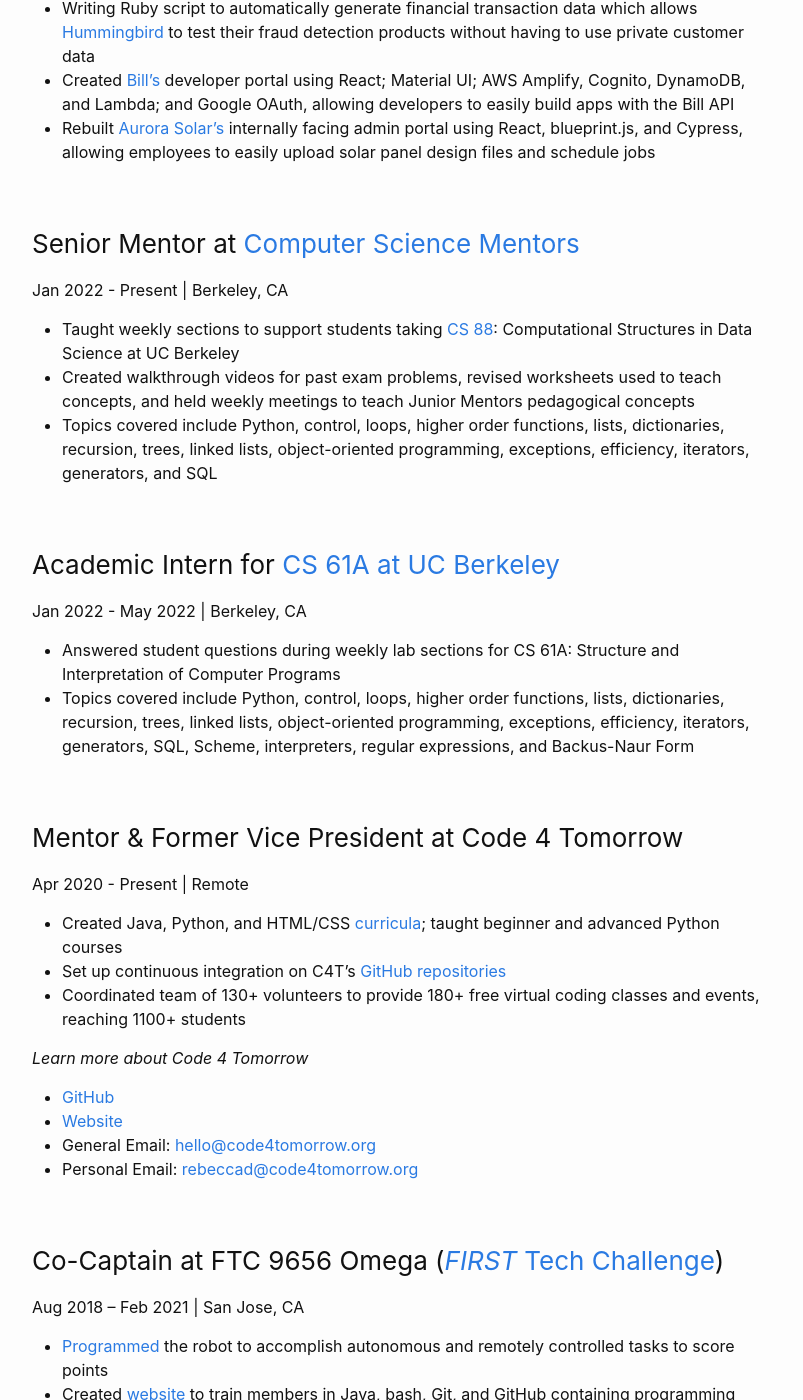
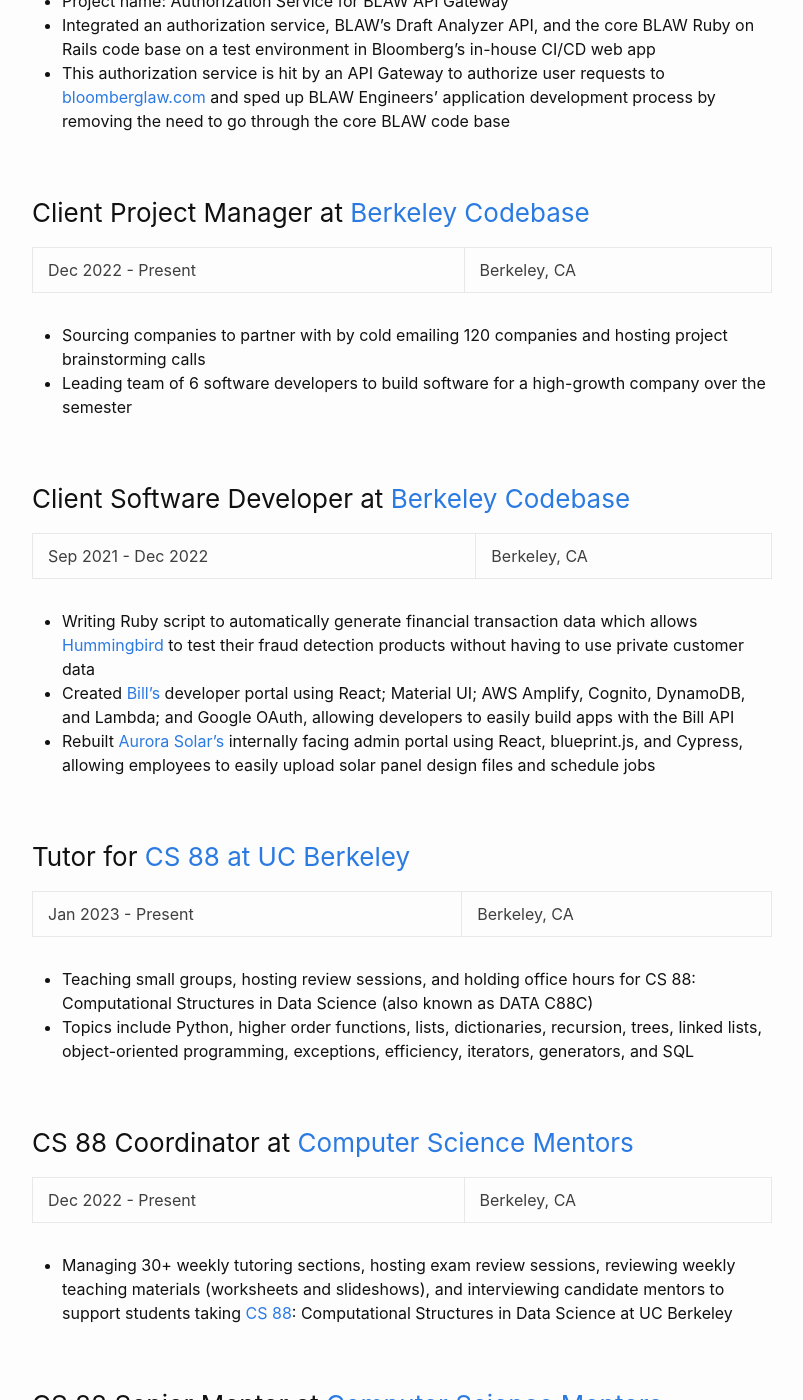
Before and after one commit to phrdang/phrdang.github.io, a Jekyll site: the page built from about.md, in a window 1280 px wide and 1400 px high, scrolled down 2187 px. Shown: the whole window, without its empty margins (238-1041 px from the left). Built offline with Jekyll 4.4.1, drawn with Linux system fonts in a browser that asks for light colours; some of the changed text lies outside the part shown.

Commit message:
Update About, Ed Portfolio, Resume for Spring 2023

```diff
--- a/about.md
+++ b/about.md
@@ -25,18 +25,20 @@
 
 | School | Dates | Major | GPA | Relevant Coursework |
 |--------|-------|-------|-----|------------------|
-| University of California, Berkeley | Aug 2021 - May 2025 | Electrical Engineering & Computer Science | 3.9 | - Structure and Interpretation of Computer Programs (Python) <br>- Data Structures (Java) |
+| University of California, Berkeley | Aug 2021 - May 2025 | Electrical Engineering & Computer Science | 3.9 | - Discrete Mathematics & Probability Theory <br> - Machine Structures (C Programming Language) <br> - Data Structures (Java) <br>- Structure and Interpretation of Computer Programs (Python) <br> - Spring 2023: Algorithms, Computer Security |
 | Evergreen Valley College | Jun 2019 - Jul 2020 | N/A (dual enrollment during high school) | 4.0 | - Discrete Structures <br>- Intro to Data Structures (Java) <br>- Intro to Program Structures (Java) <br>- Program Design & Development (Python) |
 | Evergreen Valley High School | Aug 2017 - Jun 2021 | N/A | 4.0 (Valedictorian) | - Database Design and SQL Programming <br>- AP Calculus BC <br>- AP Calculus AB |
 
 ## 💼 Experience
 
 ### Member of [Eta Kappa Nu, Mu Chapter (IEEE-HKN)](https://hkn.eecs.berkeley.edu)
+
 December 2022 - Present | Berkeley, CA
 
 - Inducted into Electrical Engineering & Computer Science Honor Society for outstanding academic performance
 
 ### Software Engineer Intern at [Bloomberg](https://www.bloomberg.com/company)
+
 May 2022 - Aug 2022 | New York, NY
 
 - Engineering Web, Internal Apps, Law & Data Department
@@ -46,29 +48,58 @@
 - Integrated an authorization service, BLAW’s Draft Analyzer API, and the core BLAW Ruby on Rails code base on a test environment in Bloomberg’s in-house CI/CD web app
 - This authorization service is hit by an API Gateway to authorize user requests to [bloomberglaw.com](https://bloomberglaw.com) and sped up BLAW Engineers’ application development process by removing the need to go through the core BLAW code base
 
+### Client Project Manager at [Berkeley Codebase](https://codebase.berkeley.edu)
+
+Dec 2022 - Present | Berkeley, CA
+
+- Sourcing companies to partner with by cold emailing 120 companies and hosting project brainstorming calls
+- Leading team of 6 software developers to build software for a high-growth company over the semester
+
 ### Client Software Developer at [Berkeley Codebase](https://codebase.berkeley.edu)
-Sep 2021 - Present | Berkeley, CA
+
+Sep 2021 - Dec 2022 | Berkeley, CA
 
 - Writing Ruby script to automatically generate financial transaction data which allows [Hummingbird](https://hummingbird.co) to test their fraud detection products without having to use private customer data
 - Created [Bill’s](https://bill.com) developer portal using React; Material UI; AWS Amplify, Cognito, DynamoDB, and Lambda; and Google OAuth, allowing developers to easily build apps with the Bill API
 - Rebuilt [Aurora Solar’s](https://aurorasolar.com) internally facing admin portal using React, blueprint.js, and Cypress, allowing employees to easily upload solar panel design files and schedule jobs
 
-### Senior Mentor at [Computer Science Mentors](https://csmentors.berkeley.edu)
-Jan 2022 - Present | Berkeley, CA
+### Tutor for [CS 88 at UC Berkeley](https://c88c.org)
 
-- Taught weekly sections to support students taking [CS 88](https://cs88-website.github.io): Computational Structures in Data Science at UC Berkeley
-- Created walkthrough videos for past exam problems, revised worksheets used to teach concepts, and held weekly meetings to teach
-Junior Mentors pedagogical concepts
-- Topics covered include Python, control, loops, higher order functions, lists, dictionaries, recursion, trees, linked lists, object-oriented programming, exceptions, efficiency, iterators, generators, and SQL
+Jan 2023 - Present | Berkeley, CA
+
+- Teaching small groups, hosting review sessions, and holding office hours for CS 88: Computational Structures in Data Science (also known as DATA C88C)
+- Topics include Python, higher order functions, lists, dictionaries, recursion, trees, linked lists, object-oriented programming, exceptions, efficiency, iterators, generators, and SQL
+
+### CS 88 Coordinator at [Computer Science Mentors](https://csmentors.berkeley.edu)
+
+Dec 2022 - Present | Berkeley, CA
+
+- Managing 30+ weekly tutoring sections, hosting exam review sessions, reviewing weekly teaching materials (worksheets and slideshows), and interviewing candidate mentors to support students taking [CS 88](https://c88c.org): Computational Structures in Data Science at UC Berkeley
+
+### CS 88 Senior Mentor at [Computer Science Mentors](https://csmentors.berkeley.edu)
+
+Aug 2022 - Dec 2022 | Berkeley, CA
+
+- Taught weekly tutoring sections to support students taking [CS 88](https://c88c.org): Computational Structures in Data Science at UC Berkeley
+- Revised worksheets used to teach concepts and held weekly meetings to teach Junior Mentors pedagogical concepts
+
+### CS 88 Junior Mentor at [Computer Science Mentors](https://csmentors.berkeley.edu)
+
+Jan 2022 - May 2022 | Berkeley, CA
+
+- Taught weekly tutoring sections to support students taking [CS 88](https://c88c.org): Computational Structures in Data Science at UC Berkeley
+- Created walkthrough videos for past exam problems
 
 ### Academic Intern for [CS 61A at UC Berkeley](https://cs61a.org)
+
 Jan 2022 - May 2022 | Berkeley, CA
 
 - Answered student questions during weekly lab sections for CS 61A: Structure and Interpretation of Computer Programs
 - Topics covered include Python, control, loops, higher order functions, lists, dictionaries, recursion, trees, linked lists, object-oriented programming, exceptions, efficiency, iterators, generators, SQL, Scheme, interpreters, regular expressions, and Backus-Naur Form
 
-### Mentor & Former Vice President at Code 4 Tomorrow
-Apr 2020 - Present | Remote
+### Mentor & Former Vice President at [Code 4 Tomorrow](https://code4tomorrow.org)
+
+Apr 2020 - Aug 2021 | Remote
 
 - Created Java, Python, and HTML/CSS [curricula](https://code4tomorrow.org/courses); taught beginner and advanced Python courses
 - Set up continuous integration on C4T’s [GitHub repositories](https://github.com/code4tomorrow)
@@ -77,11 +108,11 @@
 *Learn more about Code 4 Tomorrow*
 
 - [GitHub](https://github.com/code4tomorrow)
-- [Website](https://code4tomorrow.org)
 - General Email: [hello@code4tomorrow.org](mailto:hello@code4tomorrow.org)
 - Personal Email: [rebeccad@code4tomorrow.org](mailto:rebeccad@code4tomorrow.org)
 
-### Co-Captain at FTC 9656 Omega ([*FIRST* Tech Challenge](https://www.firstinspires.org/robotics/ftc))
+### Co-Captain at [FTC 9656 Omega](https://omegarobotics.wordpress.com) ([*FIRST* Tech Challenge](https://www.firstinspires.org/robotics/ftc))
+
 Aug 2018 – Feb 2021 | San Jose, CA
 
 - [Programmed](https://github.com/omega9656) the robot to accomplish autonomous and remotely controlled tasks to score points
@@ -92,13 +123,13 @@
 *Learn more about Omega*
 
 - [GitHub](https://github.com/omega9656)
-- [Website](https://omegarobotics.wordpress.com)
 - [Sponsor Omega](https://bit.ly/sponsoromega)
 - Email: [ftc9656omega@gmail.com](mailto:ftc9656omega@gmail.com)
 
 ## 🔭 Projects
 
 ### Enoch Bot
+
 Aug 2020 – Sep 2021
 
 - Programmed a [Discord](https://discord.com) bot using the [Discord.py API](https://discordpy.readthedocs.io/en/latest/) for use in [Code 4 Tomorrow](https://code4tomorrow.org) Discord servers with 500+ users
@@ -114,6 +145,7 @@
 - Collaborated with other student developers to expand the bot’s features; reviewed pull requests
 
 ### Psyber
+
 Jan 2019
 
 - A [website](https://phrdang.github.io/pixelhacks3/) to teach teach cybersecurity including a cybersecurity quiz, Caesar cipher, and informational articles
@@ -145,4 +183,5 @@
 - [MIT Missing Semester](https://missing.csail.mit.edu/)
 
 ## ⚡ Fun fact
+
 🐦 My favorite book is [Six of Crows](https://www.goodreads.com/book/show/23437156-six-of-crows) by Leigh Bardugo!
```
Also changed, not shown: other parts of about.md (+14 -8 lines), ed-portfolio.md (+18 -0 lines), 1 other file.
